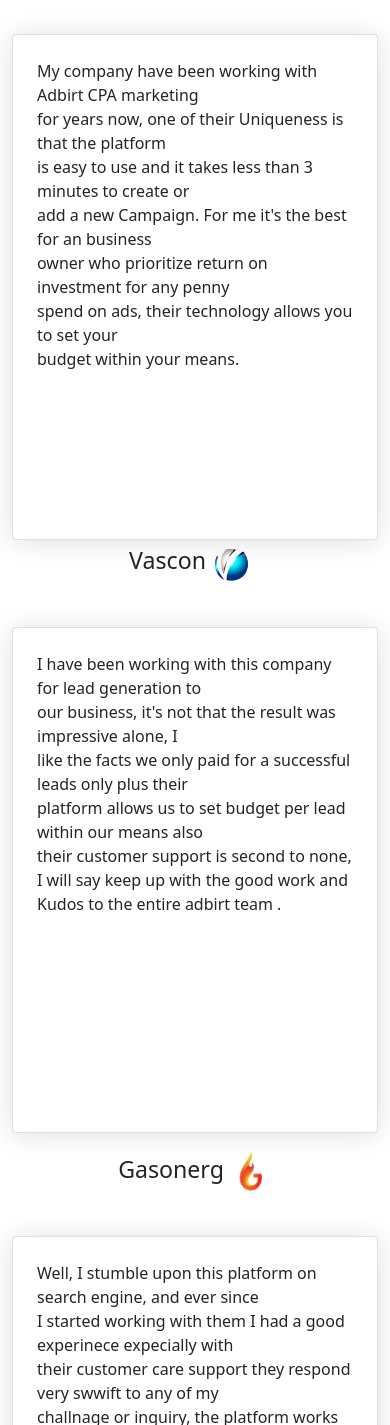
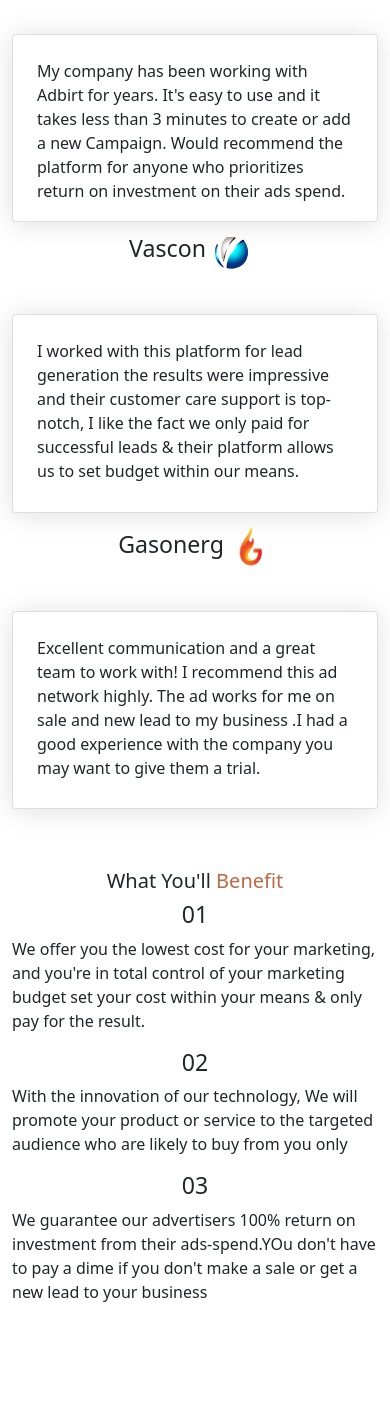
Before and after one commit to Paulhazeez/new-Designs, a plain HTML site: page index.html in a window 390 px wide. Shown: the part 175-1600 px from the top of the page. After the commit the page ends 1495 px from the top, so only its background shows below. Drawn offline with nearby package versions, Linux system fonts and the light colour scheme.

Commit message:
https://paulhazeez.github.io/new-Designs/

```diff
--- a/CSS/style.css
+++ b/CSS/style.css
@@ -61,10 +61,20 @@
                 }
 
                 .card {
-                        height: 60vh;
+                    height: 32vh;
                 }
                 /* benefit session here*/
 
                 .benefit-one {
                     color: #bc6a44
                 }
+
+                @media screen and (max-width:768px) {
+                    .card {
+                        height: 67%;
+                    }
+                }
+                /* .all-second {
+                    box-shadow: 0 2px 27px rgb(0 0 0 / 13%);
+
+                } */
--- a/index.html
+++ b/index.html
@@ -77,8 +77,7 @@
                 </div>
 
                 <div class="all-sentence card p-4">
-                    My company have been working with Adbirt CPA marketing <br> for years now, one of their Uniqueness is that the platform <br> is easy to use and it takes less than 3 minutes to create or <br> add a new Campaign. For me it's the best
-                    for an business <br> owner who prioritize return on investment for any penny <br> spend on ads, their technology allows you to set your <br> budget within your means.
+                    My company has been working with Adbirt for years. It's easy to use and it takes less than 3 minutes to create or add a new Campaign. Would recommend the platform for anyone who prioritizes return on investment on their ads spend.
                 </div>
 
             </div>
@@ -96,8 +95,7 @@
 
 
                 <p class="all-sentence  card p-4">
-                    I have been working with this company for lead generation to <br> our business, it's not that the result was impressive alone, I <br> like the facts we only paid for a successful leads only plus their <br> platform allows us to set
-                    budget per lead within our means also <br> their customer support is second to none, I will say keep up with the good work and Kudos to the entire adbirt team .
+                    I worked with this platform for lead generation the results were impressive and their customer care support is top-notch, I like the fact we only paid for successful leads & their platform allows us to set budget within our means.
                 </p>
             </div>
 
@@ -112,8 +110,7 @@
                 </div>
 
                 <p class="all-sentence card p-4">
-                    Well, I stumble upon this platform on search engine, and ever since <br> I started working with them I had a good experinece expecially with <br> their customer care support they respond very swwift to any of my <br> challnage or inquiry,
-                    the platform works for me on sales, so if you <br> want to increase sales for business you may want to give this <br> platform a short.
+                    Excellent communication and a great team to work with! I recommend this ad network highly. The ad works for me on sale and new lead to my business .I had a good experience with the company you may want to give them a trial.
                 </p>
             </div>
         </div>
@@ -122,7 +119,7 @@
 
     <!-- Benefit session start here -->
 
-    <session class="id">
+    <session>
         <div class="text-center mt-5">
             <h5>What You'll <span class="benefit-one">Benefit</span> </h5>
         </div>
@@ -134,7 +131,7 @@
                 <div class="col-md-4">
                     <h3 class="text-center">01</h3>
 
-                    <p>
+                    <p class="all-second">
                         We offer you the lowest cost for your marketing, and you're in total control of your marketing budget set your cost within your means & only pay for the result.
                     </p>
                 </div>
@@ -142,7 +139,7 @@
                 <div class="col-md-4">
                     <h3 class="text-center">02</h3>
 
-                    <p>
+                    <p class="all-second">
                         With the innovation of our technology, We will promote your product or service to the targeted audience who are likely to buy from you only
                     </p>
                 </div>
@@ -150,7 +147,7 @@
                 <div class="col-md-4">
                     <h3 class="text-center">03</h3>
 
-                    <p>
+                    <p class="all-second">
                         We guarantee our advertisers 100% return on investment from their ads-spend.YOu don't have to pay a dime if you don't make a sale or get a new lead to your business
                     </p>
                 </div>
```
Also changed, not shown: Images/logo.png (deleted). Lines whose indentation alone changed are shown as unchanged.
